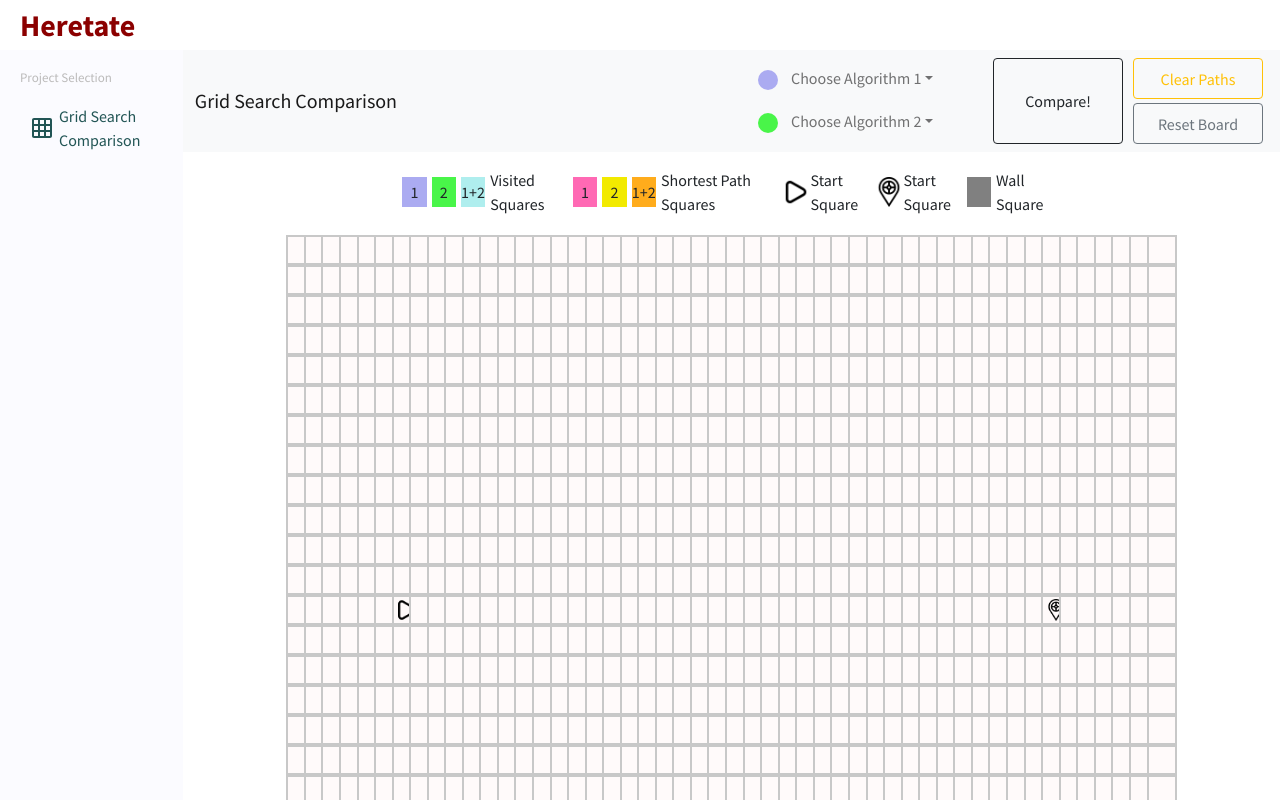
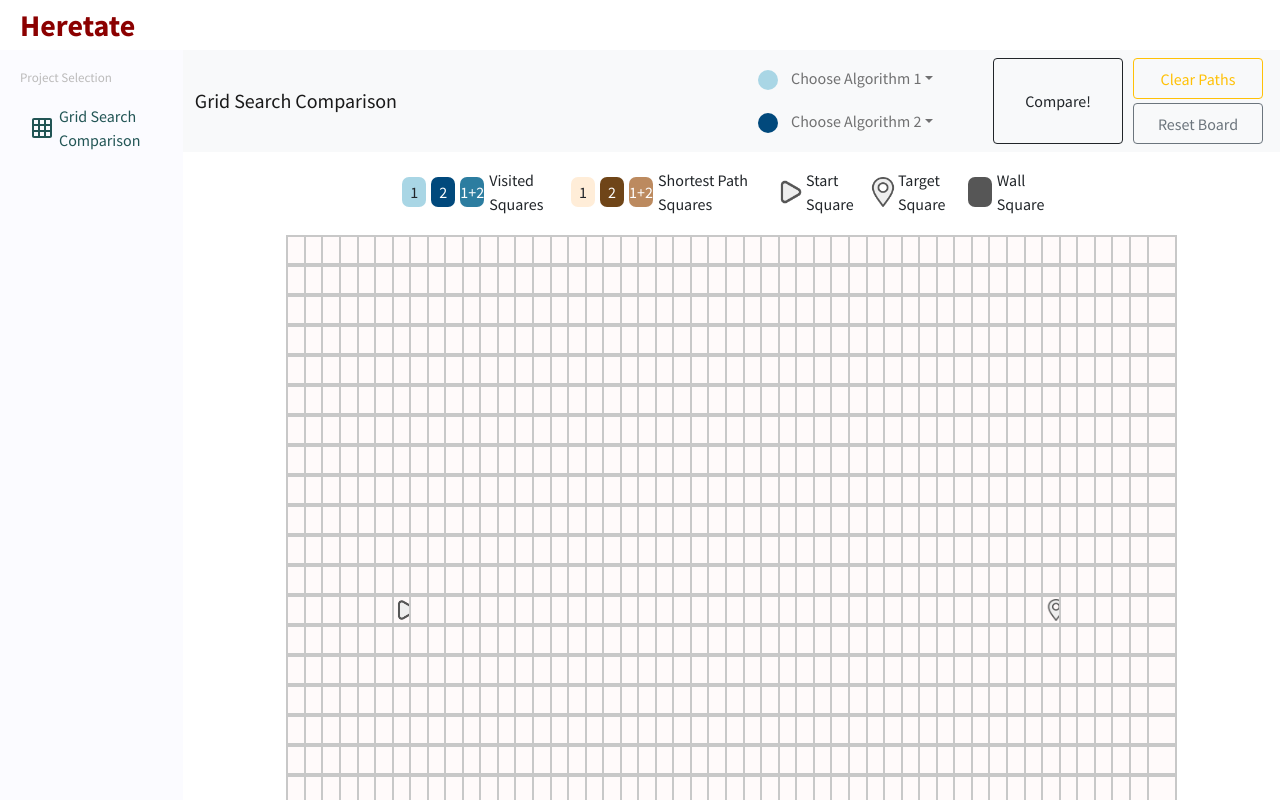
Before and after one commit to heretate/grid-search-comparison, a React (Create React App) app: page / in a window 1280 px wide. Shown: the top 800 px of the page. Built offline with nearby package versions, Linux system fonts and the light colour scheme.

Commit message:
Edited: Styling and fixed bug

```diff
--- a/src/components/maincontent/gridsearch/Game.jsx
+++ b/src/components/maincontent/gridsearch/Game.jsx
@@ -9,6 +9,7 @@ import "./game.css"
 const UPDATE_SPEED = 10;
 const SHORTEST_PATH_MARGIN = 3;
 const LATENCY_PADDING = 1000;
+
 
 const ROW_LEN = 25;
 const COL_LEN = 50;
--- a/src/components/maincontent/gridsearch/Legend.jsx
+++ b/src/components/maincontent/gridsearch/Legend.jsx
@@ -41,7 +41,7 @@ export default function Legend(props) {
                 <div className='legend-label'>
                     <div className='end-square'><img src={targetIcon} alt="" width='30px' height='30px' /></div>
                     <div className='grid-text'>
-                        Start Square
+                        Target Square
                     </div>
                 </div>
 
--- a/src/components/maincontent/gridsearch/legend.css
+++ b/src/components/maincontent/gridsearch/legend.css
@@ -24,6 +24,7 @@
     display: flex;
     align-items: center;
     justify-content: center;
+    border-radius: 7px;
 }
 
 .legend-left-visited {
@@ -34,11 +35,14 @@
 .legend-right-visited {
     background-color: var(--right-visited);
     margin-right: 5px;
+    color: white;
 }
 
 .legend-both-visited {
     background-color: var(--both-visited);
     margin-right: 5px;
+    color: white;
+
 
 }
 
@@ -50,11 +54,13 @@
 .legend-right-shortest {
     background-color: var(--right-shortest);
     margin-right: 5px;
+    color: white;
 }
 
 .legend-both-shortest {
     background-color: var(--both-shortest);
     margin-right: 5px;
+    color: white;
 
 }
 
--- a/src/components/maincontent/gridsearch/square.css
+++ b/src/components/maincontent/gridsearch/square.css
@@ -10,13 +10,13 @@
     /* Square Colors:  background colors for the squares.*/
     --default: #FFFAFA;
     --node: #000000;
-    --wall: #808080;
-    --left-shortest: #FF69B4;
-    --right-shortest: #f2ea00;
-    --both-shortest: #FFAC1C;
-    --left-visited: rgb(171, 171, 241);
-    --right-visited: rgb(73, 245, 73);
-    --both-visited: #AFEEEE;
+    --wall: #565656;
+    --left-shortest: #ffedd8;
+    --right-shortest: #6f4518;
+    --both-shortest: #bc8a5f;
+    --left-visited: #a9d6e5;
+    --right-visited: #01497c;
+    --both-visited: #2c7da0;
 
     /* Numbers define values that will be used throughout the CSS.
     --tile-size: 20px for example will set size of the grid squares. */
```
Also changed, not shown: package.json (+2 -6 lines), src/assets/start.png, src/assets/target.png.
